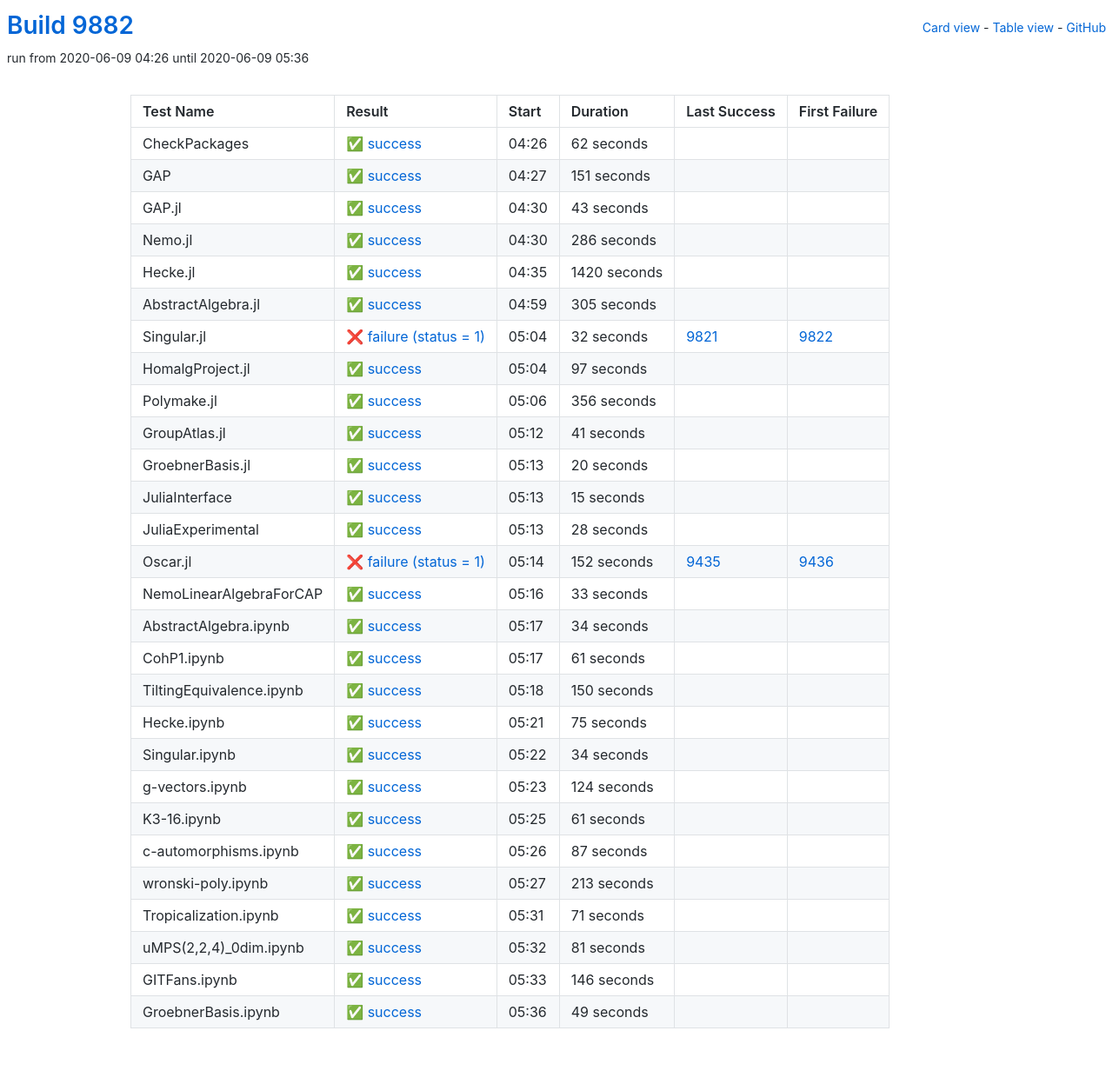
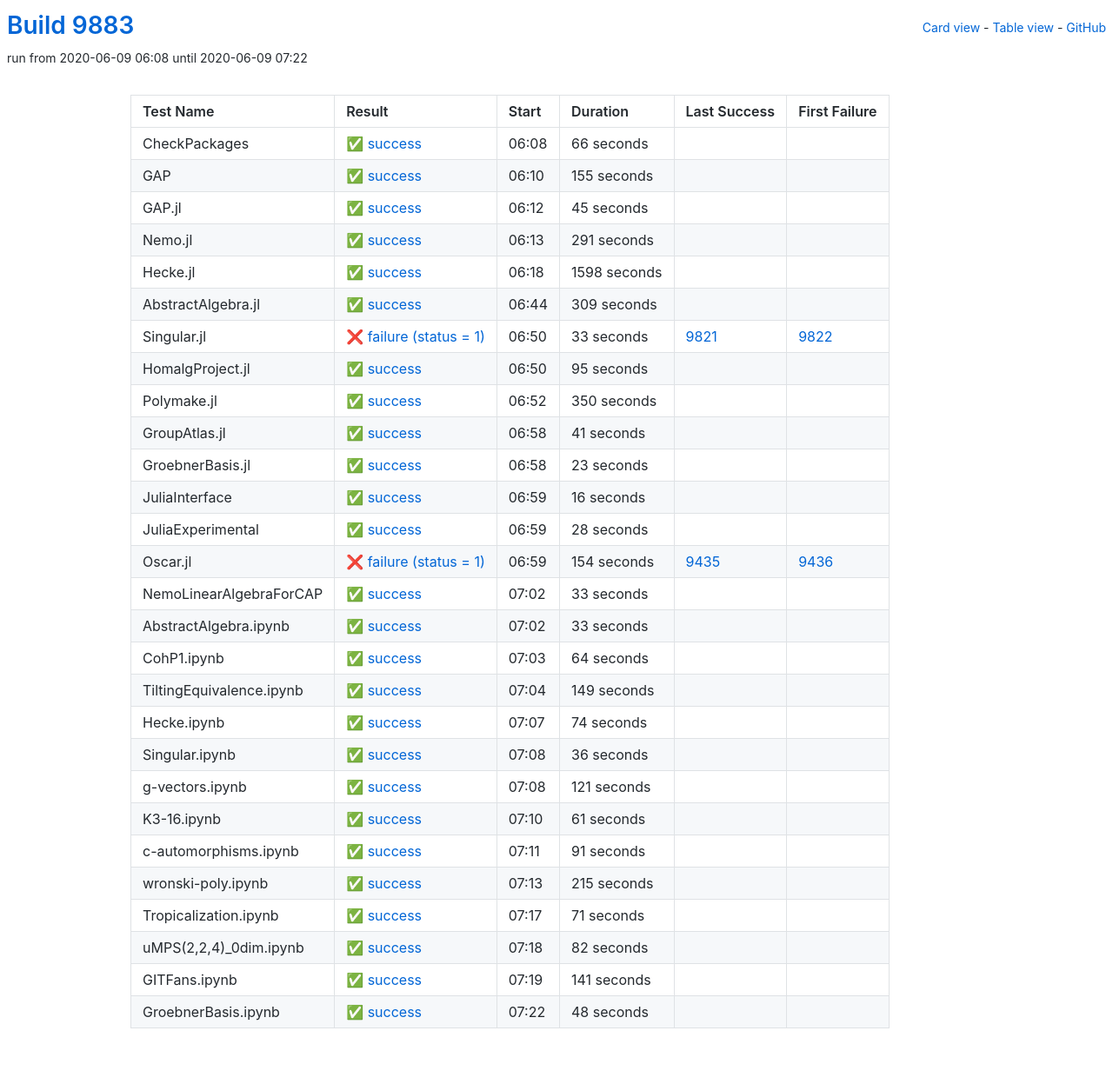
Before and after one commit to oscar-system/oscar-ci-status, a Jekyll site: the page built from table.html, in a window 1280 px wide. Shown: the whole page at 87% size. Built offline with Jekyll 4.4.1, drawn with Linux system fonts in a browser that asks for light colours.

Commit message:
Build 9883

```diff
--- a/_data/ci.yml
+++ b/_data/ci.yml
@@ -1,113 +1,113 @@
-build: 9882
-build_url: https://oscarci.mathematik.uni-kl.de/job/oscar/9882/
+build: 9883
+build_url: https://oscarci.mathematik.uni-kl.de/job/oscar/9883/
 job: oscar
 tests:
-- duration: 62
+- duration: 66
   exitcode: 0
   first_failure: false
   first_failure_url: null
   id: checkpackages
   last_success: false
   last_success_url: null
-  log: https://oscarci.mathematik.uni-kl.de/job/oscar/9882/artifact/logs/build-9882/CheckPackages.log
+  log: https://oscarci.mathematik.uni-kl.de/job/oscar/9883/artifact/logs/build-9883/CheckPackages.log
   name: CheckPackages
-  start: 2020-06-09 04:26
+  start: 2020-06-09 06:08
   status: success
   success: true
-- duration: 151
+- duration: 155
   exitcode: 0
   first_failure: false
   first_failure_url: null
   id: gap
   last_success: false
   last_success_url: null
-  log: https://oscarci.mathematik.uni-kl.de/job/oscar/9882/artifact/logs/build-9882/GAP.log
+  log: https://oscarci.mathematik.uni-kl.de/job/oscar/9883/artifact/logs/build-9883/GAP.log
   name: GAP
-  start: 2020-06-09 04:27
+  start: 2020-06-09 06:10
   status: success
   success: true
-- duration: 43
+- duration: 45
   exitcode: 0
   first_failure: false
   first_failure_url: null
   id: gap-jl
   last_success: false
   last_success_url: null
-  log: https://oscarci.mathematik.uni-kl.de/job/oscar/9882/artifact/logs/build-9882/GAP.jl.log
+  log: https://oscarci.mathematik.uni-kl.de/job/oscar/9883/artifact/logs/build-9883/GAP.jl.log
   name: GAP.jl
-  start: 2020-06-09 04:30
+  start: 2020-06-09 06:12
   status: success
   success: true
-- duration: 286
+- duration: 291
   exitcode: 0
   first_failure: false
   first_failure_url: null
   id: nemo-jl
   last_success: false
   last_success_url: null
-  log: https://oscarci.mathematik.uni-kl.de/job/oscar/9882/artifact/logs/build-9882/Nemo.jl.log
+  log: https://oscarci.mathematik.uni-kl.de/job/oscar/9883/artifact/logs/build-9883/Nemo.jl.log
   name: Nemo.jl
-  start: 2020-06-09 04:30
+  start: 2020-06-09 06:13
   status: success
   success: true
-- duration: 1420
+- duration: 1598
   exitcode: 0
   first_failure: false
   first_failure_url: null
   id: hecke-jl
   last_success: false
   last_success_url: null
-  log: https://oscarci.mathematik.uni-kl.de/job/oscar/9882/artifact/logs/build-9882/Hecke.jl.log
+  log: https://oscarci.mathematik.uni-kl.de/job/oscar/9883/artifact/logs/build-9883/Hecke.jl.log
   name: Hecke.jl
-  start: 2020-06-09 04:35
+  start: 2020-06-09 06:18
   status: success
   success: true
-- duration: 305
+- duration: 309
   exitcode: 0
   first_failure: false
   first_failure_url: null
   id: abstractalgebra-jl
   last_success: false
   last_success_url: null
-  log: https://oscarci.mathematik.uni-kl.de/job/oscar/9882/artifact/logs/build-9882/AbstractAlgebra.jl.log
+  log: https://oscarci.mathematik.uni-kl.de/job/oscar/9883/artifact/logs/build-9883/AbstractAlgebra.jl.log
   name: AbstractAlgebra.jl
-  start: 2020-06-09 04:59
+  start: 2020-06-09 06:44
   status: success
   success: true
-- duration: 32
+- duration: 33
   exitcode: 1
   first_failure: 9822
   first_failure_url: https://oscarci.mathematik.uni-kl.de/job/oscar/9822/
   id: singular-jl
   last_success: 9821
   last_success_url: https://oscarci.mathematik.uni-kl.de/job/oscar/9821/
-  log: https://oscarci.mathematik.uni-kl.de/job/oscar/9882/artifact/logs/build-9882/Singular.jl.log
+  log: https://oscarci.mathematik.uni-kl.de/job/oscar/9883/artifact/logs/build-9883/Singular.jl.log
   name: Singular.jl
-  start: 2020-06-09 05:04
+  start: 2020-06-09 06:50
   status: failure
   success: false
-- duration: 97
+- duration: 95
   exitcode: 0
   first_failure: false
   first_failure_url: null
   id: homalgproject-jl
   last_success: false
   last_success_url: null
-  log: https://oscarci.mathematik.uni-kl.de/job/oscar/9882/artifact/logs/build-9882/HomalgProject.jl.log
+  log: https://oscarci.mathematik.uni-kl.de/job/oscar/9883/artifact/logs/build-9883/HomalgProject.jl.log
   name: HomalgProject.jl
-  start: 2020-06-09 05:04
+  start: 2020-06-09 06:50
   status: success
   success: true
-- duration: 356
+- duration: 350
   exitcode: 0
   first_failure: false
   first_failure_url: null
   id: polymake-jl
   last_success: false
   last_success_url: null
-  log: https://oscarci.mathematik.uni-kl.de/job/oscar/9882/artifact/logs/build-9882/Polymake.jl.log
+  log: https://oscarci.mathematik.uni-kl.de/job/oscar/9883/artifact/logs/build-9883/Polymake.jl.log
   name: Polymake.jl
-  start: 2020-06-09 05:06
+  start: 2020-06-09 06:52
   status: success
   success: true
 - duration: 41
@@ -117,33 +117,33 @@ tests:
   id: groupatlas-jl
   last_success: false
   last_success_url: null
-  log: https://oscarci.mathematik.uni-kl.de/job/oscar/9882/artifact/logs/build-9882/GroupAtlas.jl.log
+  log: https://oscarci.mathematik.uni-kl.de/job/oscar/9883/artifact/logs/build-9883/GroupAtlas.jl.log
   name: GroupAtlas.jl
-  start: 2020-06-09 05:12
+  start: 2020-06-09 06:58
   status: success
   success: true
-- duration: 20
+- duration: 23
   exitcode: 0
   first_failure: false
   first_failure_url: null
   id: groebnerbasis-jl
   last_success: false
   last_success_url: null
-  log: https://oscarci.mathematik.uni-kl.de/job/oscar/9882/artifact/logs/build-9882/GroebnerBasis.jl.log
+  log: https://oscarci.mathematik.uni-kl.de/job/oscar/9883/artifact/logs/build-9883/GroebnerBasis.jl.log
   name: GroebnerBasis.jl
-  start: 2020-06-09 05:13
+  start: 2020-06-09 06:58
   status: success
   success: true
-- duration: 15
+- duration: 16
   exitcode: 0
   first_failure: false
   first_failure_url: null
   id: juliainterface
   last_success: false
   last_success_url: null
-  log: https://oscarci.mathematik.uni-kl.de/job/oscar/9882/artifact/logs/build-9882/JuliaInterface.log
+  log: https://oscarci.mathematik.uni-kl.de/job/oscar/9883/artifact/logs/build-9883/JuliaInterface.log
   name: JuliaInterface
-  start: 2020-06-09 05:13
+  start: 2020-06-09 06:59
   status: success
   success: true
 - duration: 28
@@ -153,21 +153,21 @@ tests:
   id: juliaexperimental
   last_success: false
   last_success_url: null
-  log: https://oscarci.mathematik.uni-kl.de/job/oscar/9882/artifact/logs/build-9882/JuliaExperimental.log
+  log: https://oscarci.mathematik.uni-kl.de/job/oscar/9883/artifact/logs/build-9883/JuliaExperimental.log
   name: JuliaExperimental
-  start: 2020-06-09 05:13
+  start: 2020-06-09 06:59
   status: success
   success: true
-- duration: 152
+- duration: 154
   exitcode: 1
   first_failure: 9436
   first_failure_url: https://oscarci.mathematik.uni-kl.de/job/oscar/9436/
   id: oscar-jl
   last_success: 9435
   last_success_url: https://oscarci.mathematik.uni-kl.de/job/oscar/9435/
-  log: https://oscarci.mathematik.uni-kl.de/job/oscar/9882/artifact/logs/build-9882/Oscar.jl.log
+  log: https://oscarci.mathematik.uni-kl.de/job/oscar/9883/artifact/logs/build-9883/Oscar.jl.log
   name: Oscar.jl
-  start: 2020-06-09 05:14
+  start: 2020-06-09 06:59
   status: failure
   success: false
 - duration: 33
@@ -177,81 +177,81 @@ tests:
   id: nemolinearalgebraforcap
   last_success: false
   last_success_url: null
-  log: https://oscarci.mathematik.uni-kl.de/job/oscar/9882/artifact/logs/build-9882/NemoLinearAlgebraForCAP.log
+  log: https://oscarci.mathematik.uni-kl.de/job/oscar/9883/artifact/logs/build-9883/NemoLinearAlgebraForCAP.log
   name: NemoLinearAlgebraForCAP
-  start: 2020-06-09 05:16
+  start: 2020-06-09 07:02
   status: success
   success: true
-- duration: 34
+- duration: 33
   exitcode: 0
   first_failure: false
   first_failure_url: null
   id: abstractalgebra-ipynb
   last_success: false
   last_success_url: null
-  log: https://oscarci.mathematik.uni-kl.de/job/oscar/9882/artifact/logs/build-9882/AbstractAlgebra.ipynb.log
+  log: https://oscarci.mathematik.uni-kl.de/job/oscar/9883/artifact/logs/build-9883/AbstractAlgebra.ipynb.log
   name: AbstractAlgebra.ipynb
-  start: 2020-06-09 05:17
+  start: 2020-06-09 07:02
   status: success
   success: true
-- duration: 61
+- duration: 64
   exitcode: 0
   first_failure: false
   first_failure_url: null
   id: cohp1-ipynb
   last_success: false
   last_success_url: null
-  log: https://oscarci.mathematik.uni-kl.de/job/oscar/9882/artifact/logs/build-9882/CohP1.ipynb.log
+  log: https://oscarci.mathematik.uni-kl.de/job/oscar/9883/artifact/logs/build-9883/CohP1.ipynb.log
   name: CohP1.ipynb
-  start: 2020-06-09 05:17
+  start: 2020-06-09 07:03
   status: success
   success: true
-- duration: 150
+- duration: 149
   exitcode: 0
   first_failure: false
   first_failure_url: null
   id: tiltingequivalence-ipynb
   last_success: false
   last_success_url: null
-  log: https://oscarci.mathematik.uni-kl.de/job/oscar/9882/artifact/logs/build-9882/TiltingEquivalence.ipynb.log
+  log: https://oscarci.mathematik.uni-kl.de/job/oscar/9883/artifact/logs/build-9883/TiltingEquivalence.ipynb.log
   name: TiltingEquivalence.ipynb
-  start: 2020-06-09 05:18
+  start: 2020-06-09 07:04
   status: success
   success: true
-- duration: 75
+- duration: 74
   exitcode: 0
   first_failure: false
   first_failure_url: null
   id: hecke-ipynb
   last_success: false
   last_success_url: null
-  log: https://oscarci.mathematik.uni-kl.de/job/oscar/9882/artifact/logs/build-9882/Hecke.ipynb.log
+  log: https://oscarci.mathematik.uni-kl.de/job/oscar/9883/artifact/logs/build-9883/Hecke.ipynb.log
   name: Hecke.ipynb
-  start: 2020-06-09 05:21
+  start: 2020-06-09 07:07
   status: success
   success: true
-- duration: 34
+- duration: 36
   exitcode: 0
   first_failure: false
   first_failure_url: null
   id: singular-ipynb
   last_success: false
   last_success_url: null
-  log: https://oscarci.mathematik.uni-kl.de/job/oscar/9882/artifact/logs/build-9882/Singular.ipynb.log
+  log: https://oscarci.mathematik.uni-kl.de/job/oscar/9883/artifact/logs/build-9883/Singular.ipynb.log
   name: Singular.ipynb
-  start: 2020-06-09 05:22
+  start: 2020-06-09 07:08
   status: success
   success: true
-- duration: 124
+- duration: 121
   exitcode: 0
   first_failure: false
   first_failure_url: null
   id: g-vectors-ipynb
   last_success: false
   last_success_url: null
-  log: https://oscarci.mathematik.uni-kl.de/job/oscar/9882/artifact/logs/build-9882/g-vectors.ipynb.log
+  log: https://oscarci.mathematik.uni-kl.de/job/oscar/9883/artifact/logs/build-9883/g-vectors.ipynb.log
   name: g-vectors.ipynb
-  start: 2020-06-09 05:23
+  start: 2020-06-09 07:08
   status: success
   success: true
 - duration: 61
@@ -261,33 +261,33 @@ tests:
   id: k3-16-ipynb
   last_success: false
   last_success_url: null
-  log: https://oscarci.mathematik.uni-kl.de/job/oscar/9882/artifact/logs/build-9882/K3-16.ipynb.log
+  log: https://oscarci.mathematik.uni-kl.de/job/oscar/9883/artifact/logs/build-9883/K3-16.ipynb.log
   name: K3-16.ipynb
-  start: 2020-06-09 05:25
+  start: 2020-06-09 07:10
   status: success
   success: true
-- duration: 87
+- duration: 91
   exitcode: 0
   first_failure: false
   first_failure_url: null
   id: c-automorphisms-ipynb
   last_success: false
   last_success_url: null
-  log: https://oscarci.mathematik.uni-kl.de/job/oscar/9882/artifact/logs/build-9882/c-automorphisms.ipynb.log
+  log: https://oscarci.mathematik.uni-kl.de/job/oscar/9883/artifact/logs/build-9883/c-automorphisms.ipynb.log
   name: c-automorphisms.ipynb
-  start: 2020-06-09 05:26
+  start: 2020-06-09 07:11
   status: success
   success: true
-- duration: 213
+- duration: 215
   exitcode: 0
   first_failure: false
   first_failure_url: null
   id: wronski-poly-ipynb
   last_success: false
   last_success_url: null
-  log: https://oscarci.mathematik.uni-kl.de/job/oscar/9882/artifact/logs/build-9882/wronski-poly.ipynb.log
+  log: https://oscarci.mathematik.uni-kl.de/job/oscar/9883/artifact/logs/build-9883/wronski-poly.ipynb.log
   name: wronski-poly.ipynb
-  start: 2020-06-09 05:27
+  start: 2020-06-09 07:13
   status: success
   success: true
 - duration: 71
@@ -297,44 +297,44 @@ tests:
   id: tropicalization-ipynb
   last_success: false
   last_success_url: null
-  log: https://oscarci.mathematik.uni-kl.de/job/oscar/9882/artifact/logs/build-9882/Tropicalization.ipynb.log
+  log: https://oscarci.mathematik.uni-kl.de/job/oscar/9883/artifact/logs/build-9883/Tropicalization.ipynb.log
   name: Tropicalization.ipynb
-  start: 2020-06-09 05:31
+  start: 2020-06-09 07:17
   status: success
   success: true
-- duration: 81
+- duration: 82
   exitcode: 0
   first_failure: false
   first_failure_url: null
   id: umps-2-2-4-0dim-ipynb
   last_success: false
   last_success_url: null
-  log: https://oscarci.mathematik.uni-kl.de/job/oscar/9882/artifact/logs/build-9882/uMPS-2-2-4-_0dim.ipynb.log
+  log: https://oscarci.mathematik.uni-kl.de/job/oscar/9883/artifact/logs/build-9883/uMPS-2-2-4-_0dim.ipynb.log
   name: uMPS(2,2,4)_0dim.ipynb
-  start: 2020-06-09 05:32
+  start: 2020-06-09 07:18
   status: success
   success: true
-- duration: 146
+- duration: 141
   exitcode: 0
   first_failure: false
   first_failure_url: null
   id: gitfans-ipynb
   last_success: false
   last_success_url: null
-  log: https://oscarci.mathematik.uni-kl.de/job/oscar/9882/artifact/logs/build-9882/GITFans.ipynb.log
+  log: https://oscarci.mathematik.uni-kl.de/job/oscar/9883/artifact/logs/build-9883/GITFans.ipynb.log
   name: GITFans.ipynb
-  start: 2020-06-09 05:33
+  start: 2020-06-09 07:19
   status: success
   success: true
-- duration: 49
+- duration: 48
   exitcode: 0
   first_failure: false
   first_failure_url: null
   id: groebnerbasis-ipynb
   last_success: false
   last_success_url: null
-  log: https://oscarci.mathematik.uni-kl.de/job/oscar/9882/artifact/logs/build-9882/GroebnerBasis.ipynb.log
+  log: https://oscarci.mathematik.uni-kl.de/job/oscar/9883/artifact/logs/build-9883/GroebnerBasis.ipynb.log
   name: GroebnerBasis.ipynb
-  start: 2020-06-09 05:36
+  start: 2020-06-09 07:22
   status: success
   success: true
```
Also changed, not shown: README.md.
